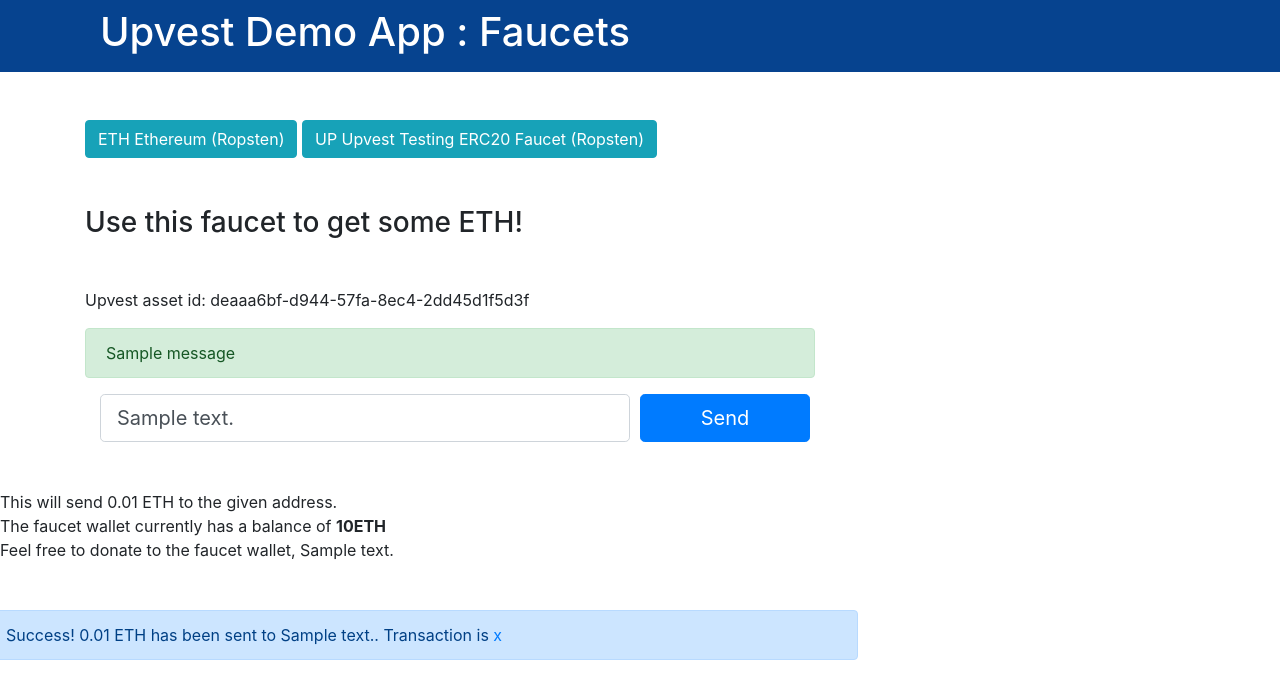
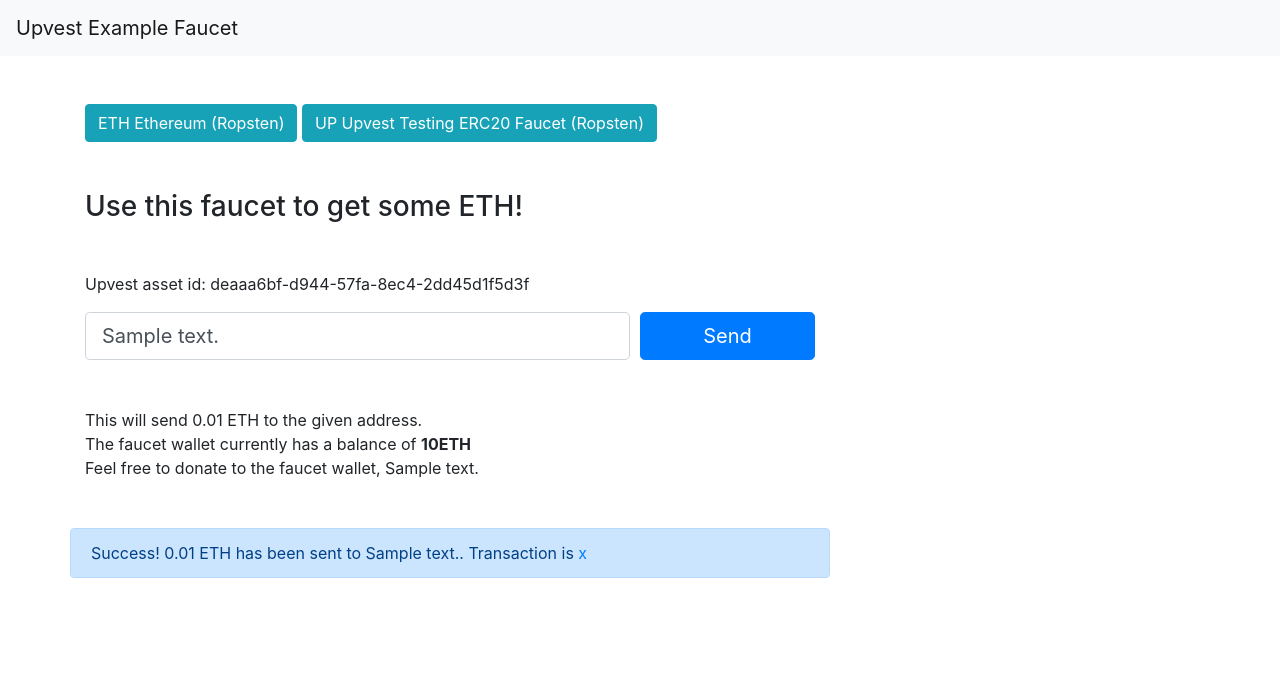
Before and after one commit to upvestco/example-faucet, a Django app: template faucet/core/templates/faucet.html in a window 1280 px wide. Shown: the top 699 px of the page. Run offline with Django 3.2, Linux system fonts and the light colour scheme; data comes from the database, SQL or seed files in the repository; tables that the repository leaves empty hold one stand-in row (values such as "Sample post"); the template is opened without the code that fills it: values that come from a table or form of the project are taken from there, most other values are stand-ins (such as "Sample title", 1, 10 or a date in 2020); one stand-in notice (Sample message) is shown; parts of the project's set-up code (start-up, migrations or seed data) failed here and were passed over; some libraries are stand-ins or nearby versions.

Commit message:
Simplifying the styling a little and adding a custom user agent

```diff
--- a/faucet/core/templates/faucet.html
+++ b/faucet/core/templates/faucet.html
@@ -1,25 +1,27 @@
-{% load static %}
+{% load bootstrap4 %}
+{% load staticfiles %}
+
 <!DOCTYPE html>
 <html>
 <head>
-    <title>Upvest Demo App : Faucets</title>
+    <title>Upvest Examples : Wallet</title>
     <link rel="icon" href="{% static 'favicon.ico' %}" type="image/png" sizes="16x16">
     <meta http-equiv="Content-Type" content="text/html; charset=utf-8">
     <meta name="viewport" content="width=device-width, initial-scale=1.0">
-    <link rel="stylesheet" href="https://stackpath.bootstrapcdn.com/bootstrap/4.3.1/css/bootstrap.min.css" integrity="sha384-ggOyR0iXCbMQv3Xipma34MD+dH/1fQ784/j6cY/iJTQUOhcWr7x9JvoRxT2MZw1T" crossorigin="anonymous">
+    {% bootstrap_css %}
     <link rel="stylesheet" href="{% static 'css/style.css' %}">
+    {% bootstrap_javascript jquery='full' %}
 </head>
 <body>
 
-    <nav class="navbar static-top mb-5">
-      <div class="container text-white">
-        <div class="col-md-8">
-          <h1>Upvest Demo App : Faucets</h1>
-        </div>
-      </div>
-    </nav>
+  <nav class="navbar navbar-expand-lg navbar-light bg-light">
+    <a class="navbar-brand" href="#">Upvest Example Faucet</a>
+  </nav>
 
-      <div class="container">
+  {% bootstrap_messages %}
+
+  <div class="container mt-5">
+
         <div class="row mb-5">
           <div class="col-md-8">
             {% for faucet in faucets %}
@@ -32,16 +34,6 @@
             <h3 class="mb-5">Use this faucet to get some {{ faucet.asset_code }}!</h3>
             <p>Upvest asset id: {{ faucet.asset_id }}</p>
           </div>
-          {% if messages %}
-            <div class="col-md-8">
-              {% for message in messages %}
-                <div class="alert alert-{{ message.tags }} {% if message.tags == 'error' %}alert-danger{% endif %}">
-                  {{ message }}
-                </div>
-              {% endfor %}
-            </div>
-          </div>
-          {% endif %}
           <div class="col-md-8">
             <form method="post">
               {% csrf_token %}
--- a/faucet/core/views.py
+++ b/faucet/core/views.py
@@ -42,6 +42,7 @@
             # the playground API is the default, however if you are feeling
             # rich you could change it to use the main API and use mainnet tokens and coins
             base_url=settings.UPVEST_BACKEND,
+            user_agent=settings.UPVEST_USER_AGENT,
         )
 
     def get_wallets(self):
--- a/faucet/faucet/settings.py
+++ b/faucet/faucet/settings.py
@@ -68,8 +68,9 @@
     "django.contrib.staticfiles",
 ]
 PROJECT_APPS = ["core"]
+LIBRARY_APPS = ["bootstrap4"]
 
-INSTALLED_APPS = DJANGO_APPS + PROJECT_APPS
+INSTALLED_APPS = DJANGO_APPS + PROJECT_APPS + LIBRARY_APPS
 
 if DEBUG:
     INSTALLED_APPS += ["django.contrib.admin"]
@@ -84,6 +85,7 @@
 UPVEST_USERNAME = env.str("UPVEST_USERNAME")
 UPVEST_PASSWORD = env.str("UPVEST_PASSWORD")
 UPVEST_BACKEND = env.str("UPVEST_BACKEND", "https://api.playground.upvest.co/")
+UPVEST_USER_AGENT = env.str("UPVEST_USER_AGENT", "upvest-faucet/default")
 
 # ---------
 # Greylisting
--- a/requirements/requirements.txt
+++ b/requirements/requirements.txt
@@ -1,8 +1,9 @@
 Django==2.2.4
+django-bootstrap4==1.0.1
 django-environ==0.4.5
 django-statsd-mozilla==0.4.0
 gunicorn==19.9.0
 PyYAML==5.1.1
 requests==2.21.0
-upvest>=0.0.5
+upvest>=0.0.8
 whitenoise==4.1.3
```
Also changed, not shown: 1 other file.
